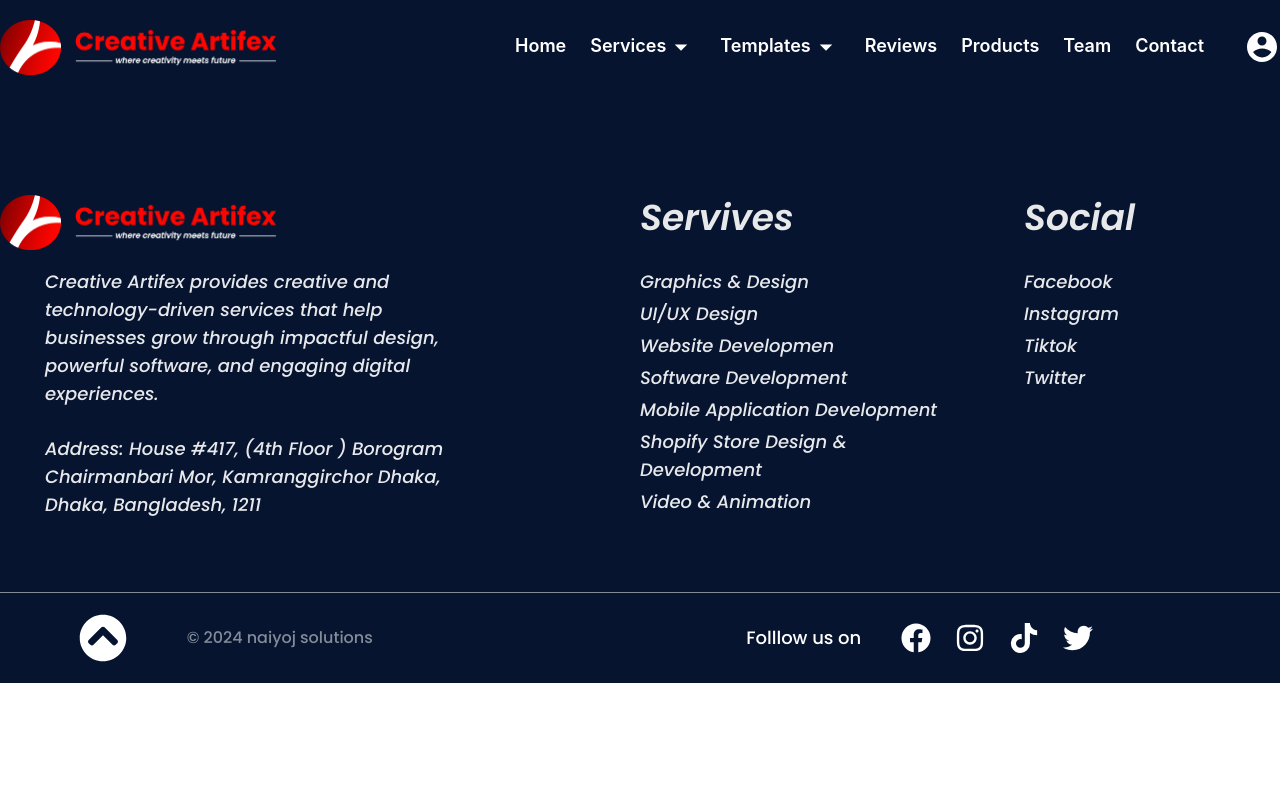
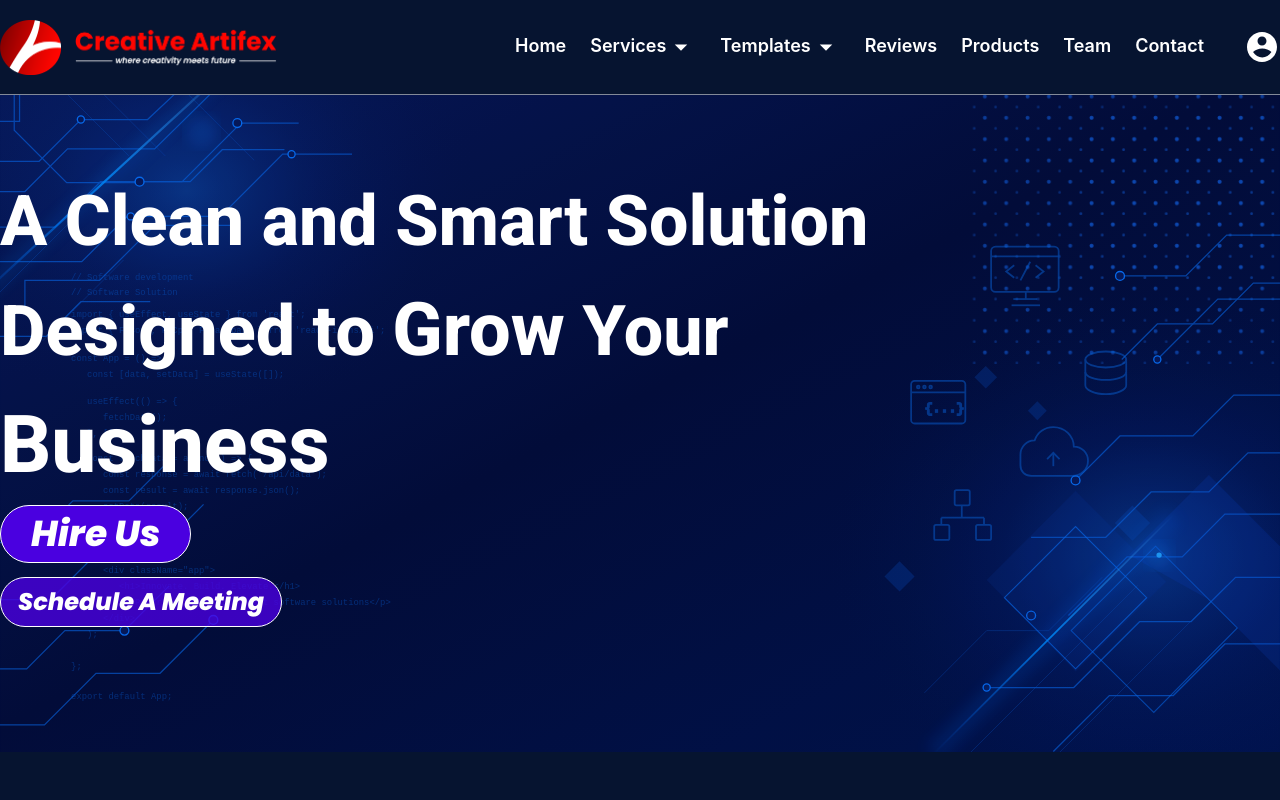
Before and after one commit to mdshavoahmadejoydev/Creative-Artifex, a React (Vite) app: page / in a window 1280 px wide. Shown: the top 800 px of the page. Built offline with nearby package versions, Linux system fonts and the light colour scheme.

Commit message:
herro part working

```diff
--- a/index.html
+++ b/index.html
@@ -10,6 +10,8 @@
 
     <link href="https://fonts.googleapis.com/css2?family=Poppins:ital,wght@0,100;0,200;0,300;0,400;0,500;0,600;0,700;0,800;0,900;1,100;1,200;1,300;1,400;1,500;1,600;1,700;1,800;1,900&display=swap" rel="stylesheet">
 
+    <link href="https://fonts.googleapis.com/css2?family=Roboto:ital,wght@0,100..900;1,100..900&display=swap" rel="stylesheet">
+
 
   </head>
   <body>
--- a/src/App.jsx
+++ b/src/App.jsx
@@ -12,7 +12,7 @@ import Home from './pages/Home';
 const router = createBrowserRouter(
   createRoutesFromElements(
     <Route path="/" element={<RootLayout />}>
-      <Route path='/' element={<Home/>}></Route>
+      <Route index element={<Home/>}></Route>
     </Route>
   )
 );
--- /dev/null
+++ b/src/components/Schedule.jsx
@@ -0,0 +1,9 @@
+import React from 'react'
+
+const Schedule = ({text, className}) => {
+  return (
+    <button className={`px-[17px] bg-Royal-Purple/80 py-2 font-poppins text-white italic font-extrabold border border-white rounded-full text-2xl ${className}`}>{text}</button>
+  )
+}
+
+export default Schedule
--- a/src/index.css
+++ b/src/index.css
@@ -66,4 +66,5 @@
   --color-Royal-Purple: #4A00E0;
   --font-inter: "Inter", "sans-serif";
   --font-poppins: "Poppins", "sans-serif";
+  --font-roboto: "Roboto", "sans-serif";
 }
--- a/src/pages/Home.jsx
+++ b/src/pages/Home.jsx
@@ -1,9 +1,10 @@
 import React from 'react'
+import Herro from '../sections/Herro'
 
 const Home = () => {
   return (
     <>
-
+    <Herro/>
     </>
   )
 }
--- a/src/pages/RootLayout.jsx
+++ b/src/pages/RootLayout.jsx
@@ -1,12 +1,14 @@
 import React from 'react'
 import Header from '../sections/Header'
 import Footer from '../sections/Footer'
+import { Outlet } from 'react-router-dom'
 
 
 const RootLayout = () => {
   return (
     <div>
       <Header/>
+        <Outlet/>
       <Footer/>
     </div>
   )
--- a/src/sections/Header.jsx
+++ b/src/sections/Header.jsx
@@ -73,7 +73,7 @@ const Header = () => {
 
 
   return (
-    <header className="bg-seagreen">
+    <header className="bg-seagreen sticky top-0 z-50 border-b border-white/50">
       <Container className={`relative`}>
         <Flex>
           <Flex className="w-1/4 gap-3 items-center">
--- /dev/null
+++ b/src/sections/Herro.jsx
@@ -0,0 +1,27 @@
+import React from 'react'
+import creativeHero from '../assets/creativeherro.svg'
+import Container from '../components/Container'
+import Schedule from '../components/Schedule'
+
+const Hero = () => {
+  return (
+    <section
+      className="h-[657px] w-full bg-cover bg-center bg-no-repeat"
+      style={{ backgroundImage: `url(${creativeHero})` }}
+    >
+      <Container>
+        <div className='pt-[74px]'>
+          <p className='font-roboto font-extrabold text-white text-[70px]'>A Clean and Smart Solution </p>
+          <p className='font-roboto font-extrabold text-white text-[70px]'>Designed to <span className='text-[74px]'>Grow</span> Your </p>
+          <p className='font-roboto font-extrabold text-white text-[80px]'>Business</p>
+        </div>
+        <div >
+          <button className='px-[30px] font-poppins py-2 te bg-Royal-Purple text-white italic font-extrabold border border-white rounded-full text-4xl'>Hire Us</button>
+          <Schedule text={`Schedule A Meeting`} className={`block  mt-[14px]`}/>
+        </div>
+      </Container>
+    </section>
+  )
+}
+
+export default Hero
```
Also changed, not shown: src/assets/creativeherro.svg (renamed from src/assets/creative-artifex-tech-background.svg).
